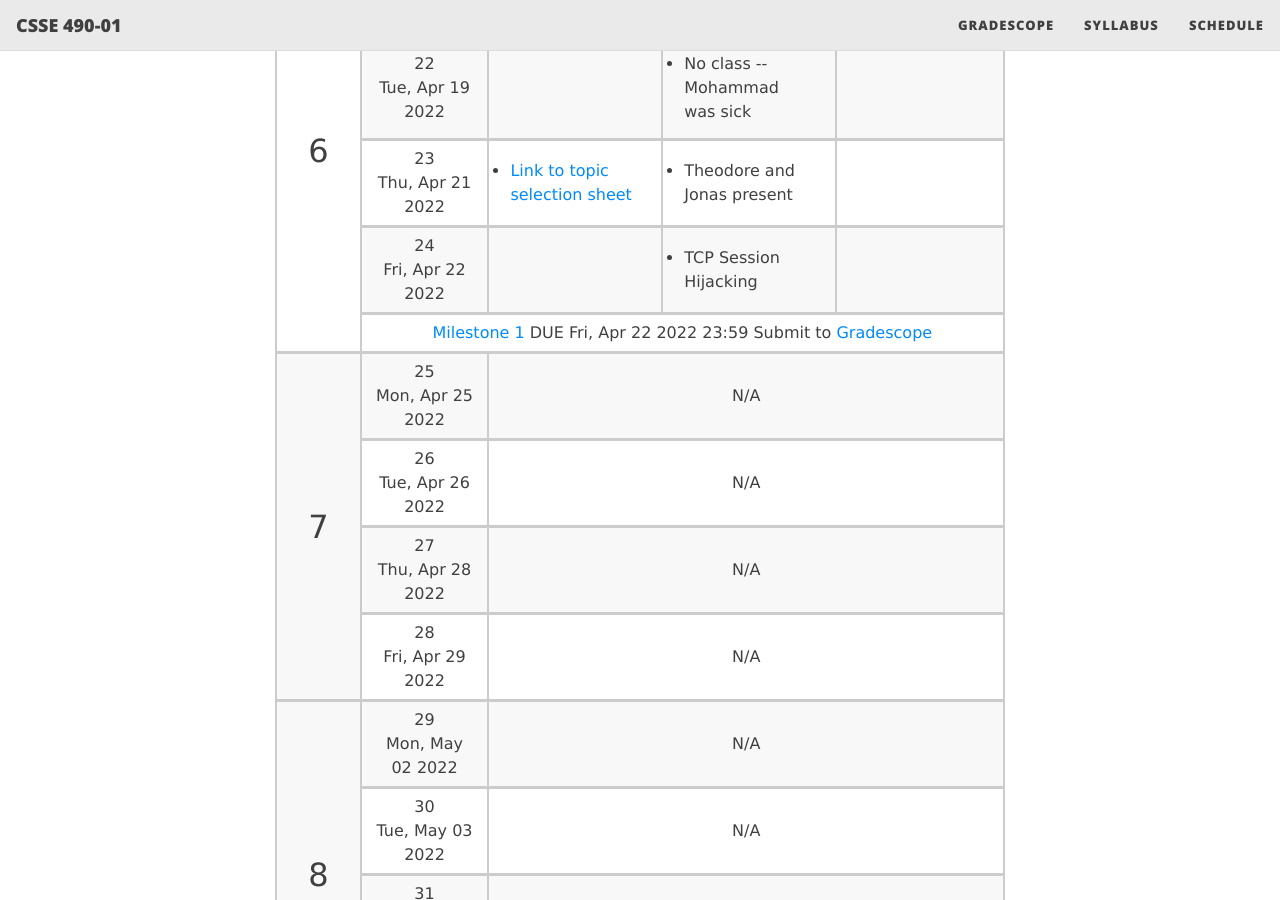
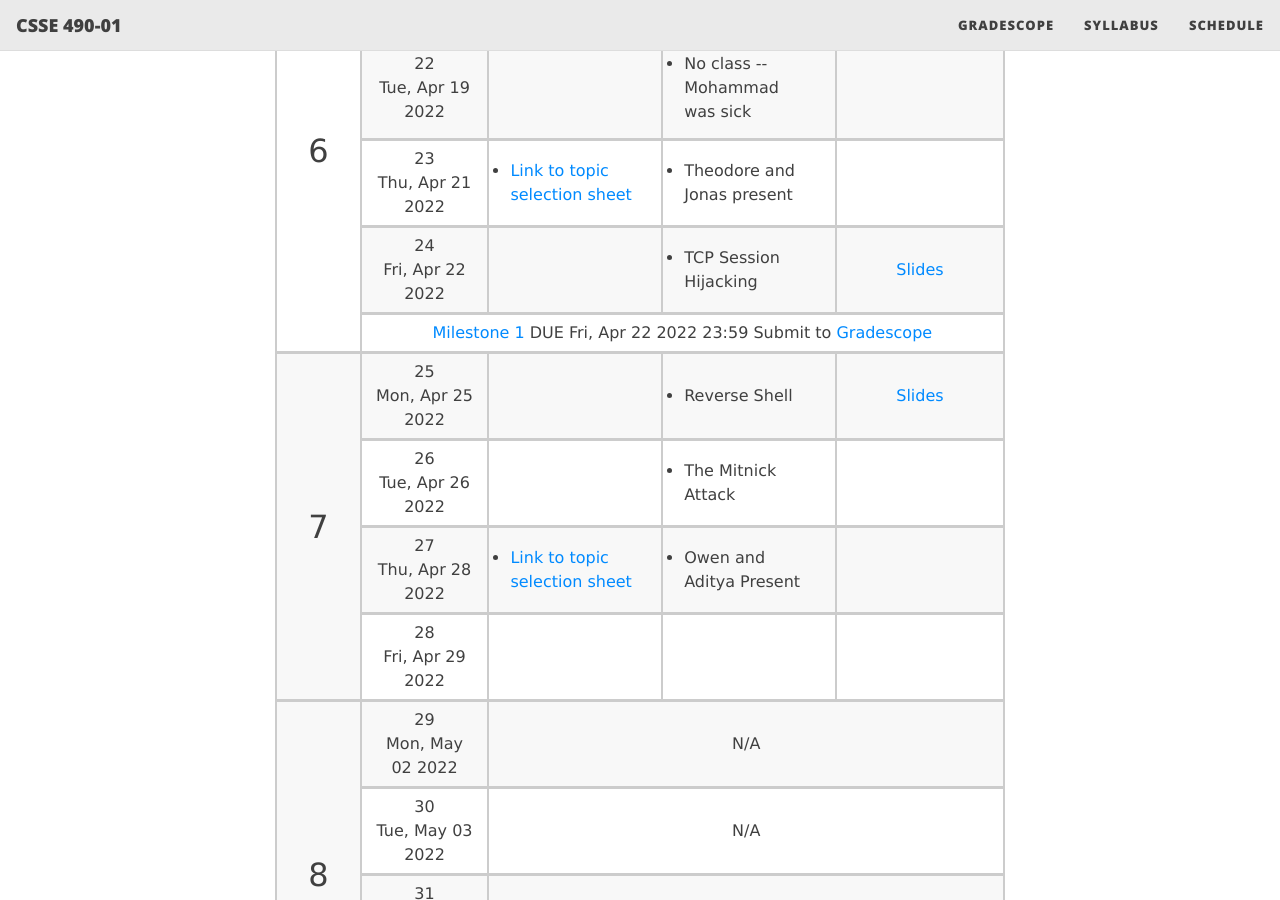
Before and after one commit to rhit-csse490-netsec/netsec-public, a Jekyll site: the page built from schedule.md, in a window 1280 px wide and 900 px high, scrolled down 2828 px. Built offline with Jekyll 4.4.1, drawn with Linux system fonts in a browser that asks for light colours; nearby versions of some CDN libraries.

Commit message:
updated the schedule and added slides

```diff
--- a/schedule.md
+++ b/schedule.md
@@ -370,7 +370,7 @@
 </ul>{:/}
 </td>
 <td markdown="span">
-</td>
+<a href="{{ site.baseurl }}/slides/22_tcp_hijacking.pdf">Slides</a></td>
 </tr>
 <tr>
 <td markdown="span" colspan="4"> [Milestone 1]({{ site.baseurl }}/project/milestone1) DUE Fri, Apr 22 2022 23:59 Submit to [Gradescope](https://www.gradescope.com/courses/375534)</td></tr>
@@ -378,22 +378,54 @@
 <td rowspan="4" markdown="span" style="font-size:xx-large;"><a name="w7">7</a></td>
 <td markdown="span">
 25 <br/> Mon, Apr 25 2022</td>
-<td markdown="span" colspan="3">N/A</td>
+<td markdown="span">
+</td>
+<td markdown="span" style="text-align:left">
+{::nomarkdown}<ul style="margin:0;padding:.5rem">
+<li> Reverse Shell </li>
+</ul>{:/}
+</td>
+<td markdown="span">
+<a href="{{ site.baseurl }}/slides/25_reverse_shell.pdf">Slides</a></td>
 </tr>
 <tr>
 <td markdown="span">
 26 <br/> Tue, Apr 26 2022</td>
-<td markdown="span" colspan="3">N/A</td>
+<td markdown="span">
+</td>
+<td markdown="span" style="text-align:left">
+{::nomarkdown}<ul style="margin:0;padding:.5rem">
+<li> The Mitnick Attack </li>
+</ul>{:/}
+</td>
+<td markdown="span">
+</td>
 </tr>
 <tr>
 <td markdown="span">
 27 <br/> Thu, Apr 28 2022</td>
-<td markdown="span" colspan="3">N/A</td>
+<td markdown="span" style="text-align:left">
+{::nomarkdown}<ul style="margin:0;padding:.5rem">
+<li> <a href="https://docs.google.com/spreadsheets/d/196wQ3OmEjmpPD1ZWfXy4eMkzGircS3YJCduVlccLzZc/edit?usp=sharing"> Link to topic selection sheet </a> </li>
+</ul>{:/}
+</td>
+<td markdown="span" style="text-align:left">
+{::nomarkdown}<ul style="margin:0;padding:.5rem">
+<li> Owen and Aditya Present </li>
+</ul>{:/}
+</td>
+<td markdown="span">
+</td>
 </tr>
 <tr>
 <td markdown="span">
 28 <br/> Fri, Apr 29 2022</td>
-<td markdown="span" colspan="3">N/A</td>
+<td markdown="span">
+</td>
+<td markdown="span">
+</td>
+<td markdown="span">
+</td>
 </tr>
 <tr>
 <td rowspan="4" markdown="span" style="font-size:xx-large;"><a name="w8">8</a></td>
```
Also changed, not shown: _data/schedule.yml (+29 -0 lines), 2 other files.
